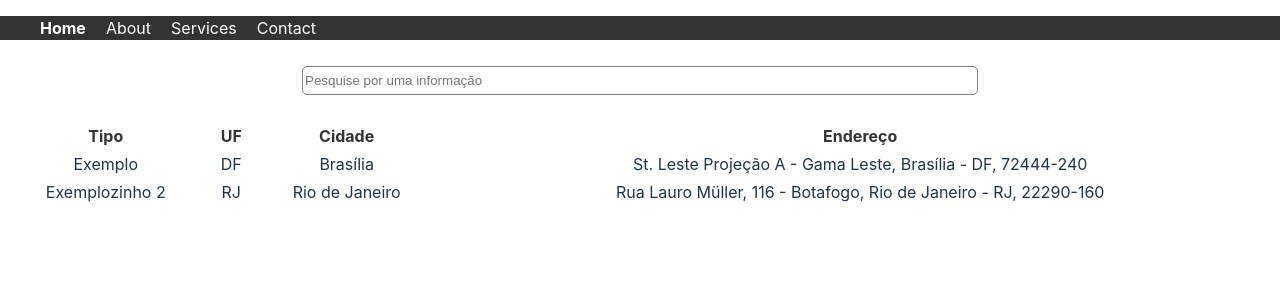
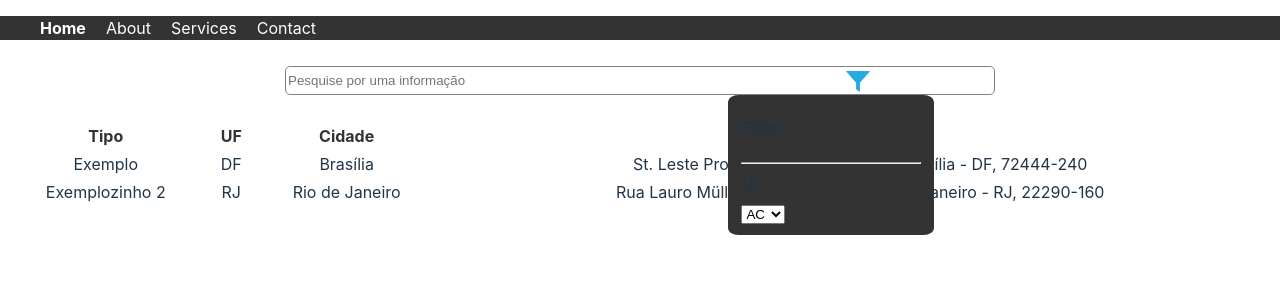
Before and after one commit to Thiago-Cerq/ESV-Front, a React (Vite) app: page /list in a window 1280 px wide. Shown: the top 300 px of the page. Built offline with nearby package versions, Linux system fonts and the light colour scheme.

Commit message:
fazendo filtro de busca

```diff
--- a/src/List.tsx
+++ b/src/List.tsx
@@ -3,6 +3,9 @@ import{ useForm } from 'react-hook-form';
 import { yupResolver } from "@hookform/resolvers/yup"
 import * as yup from "yup"
 import './Navbar.css'
+
+import FilterImage from './assets/filter.png'
+
 'use client;'
 
 const schema = yup
@@ -24,10 +27,32 @@ console.log(errors);
   return (
 
     <div>
-      <form onSubmit={handleSubmit(onSubmit)}>
-        <span>{errors.pesquisa?.message}</span>
-        <input {...register('pesquisa', {required: true})} type="text" placeholder="Pesquise por uma informação" />
-      </form>
+
+      <div>
+        <form onSubmit={handleSubmit(onSubmit)}>
+          <span>{errors.pesquisa?.message}</span>
+          <input {...register('pesquisa', {required: true})} type="text" placeholder="Pesquise por uma informação"
+          className='pesquisa'/>
+        </form>
+        <img src={FilterImage} className="filtragem"/>
+
+        <div className="dropdown-filter">
+          <h4>Filtro</h4>
+          <hr />
+          <label>UF</label>
+          <select>
+            <option value="">AC</option> <option value="">AL</option> <option value="">AP</option> <option value="">AM</option>
+            <option value="">BA</option> <option value="">CE</option> <option value="">DF</option> <option value="">ES</option>
+            <option value="">GO</option> <option value="">MA</option> <option value="">MT</option> <option value="">MS</option>
+            <option value="">MG</option> <option value="">PA</option> <option value="">PB</option> <option value="">PR</option>
+            <option value="">PE</option> <option value="">PI</option> <option value="">RJ</option> <option value="">RN</option>
+            <option value="">RS</option> <option value="">RO</option> <option value="">RR</option> <option value="">SC</option>
+            <option value="">SP</option> <option value="">SE</option> <option value="">TO</option>
+          </select>
+        </div>
+      </div>
+
+
 
     <table border="0" width="100%" className="tabela">
       <thead>
--- a/src/filter/FilterItems.tsx
+++ /dev/null
@@ -1 +0,0 @@
-import { useState, useEffect, useRef } from "react";
--- a/src/index.css
+++ b/src/index.css
@@ -66,6 +66,12 @@ button:focus-visible {
   }
 }
 
+input {
+  margin: auto;
+  padding: auto;
+  position: relative;
+}
+
 /* PÁGINA LIST */
 
 table {
@@ -77,3 +83,26 @@ th {
   color: #333;
   background-color: #ffffff;
 }
+
+.pesquisa {
+  width: 55%;
+  cursor: text;
+}
+
+.filtragem {
+  width: 24px;
+  right: 32%;
+  top: 71px;
+  position: absolute;
+  cursor: pointer;
+}
+
+.dropdown-filter {
+  position: absolute;
+  background-color: #333;
+  width: 180px;
+  right: 27%;
+  border-radius: 5%;
+  text-align: left;
+  padding: 0% 13px 10px 13px;
+}
```
Also changed, not shown: src/filter/filterItems.tsx (deleted, +0 -17 lines), src/assets/filter.png (added), src/assets/filter1.png (added), src/filter/Dropdown.tsx (deleted).
